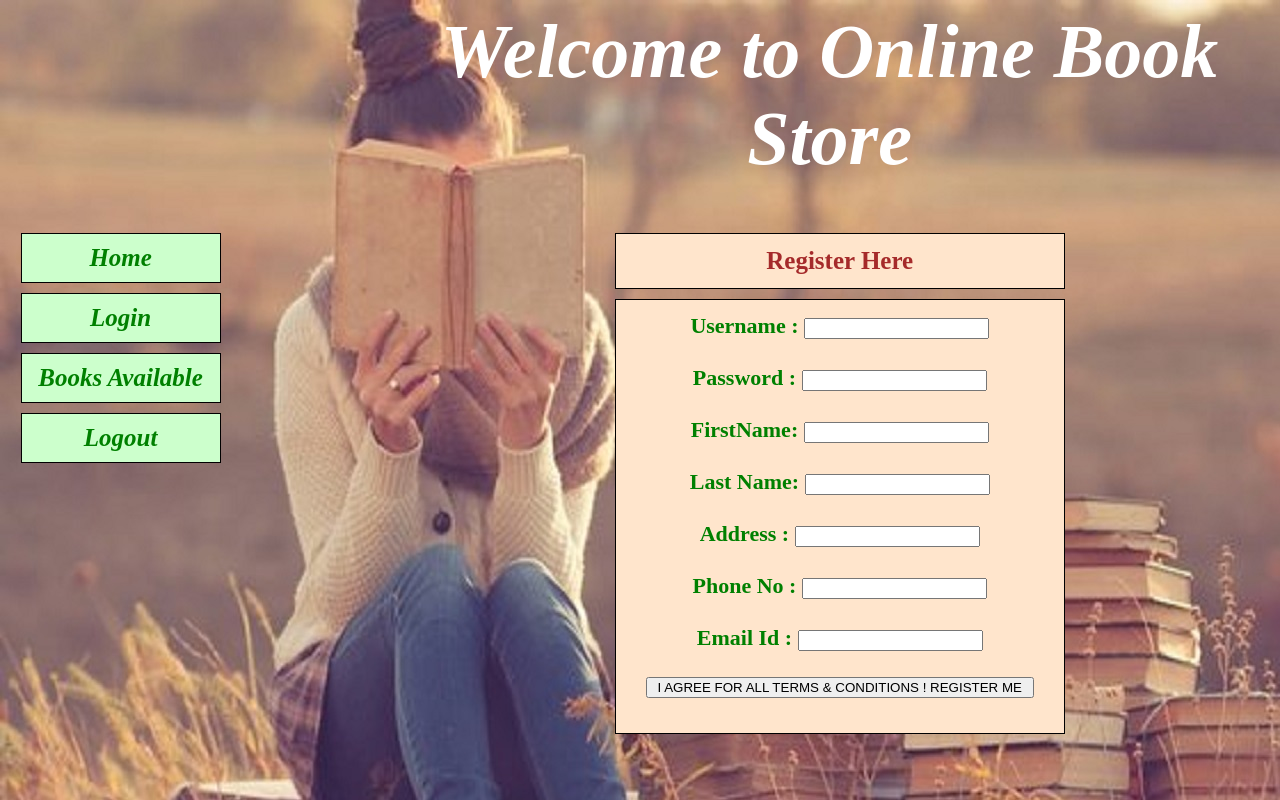
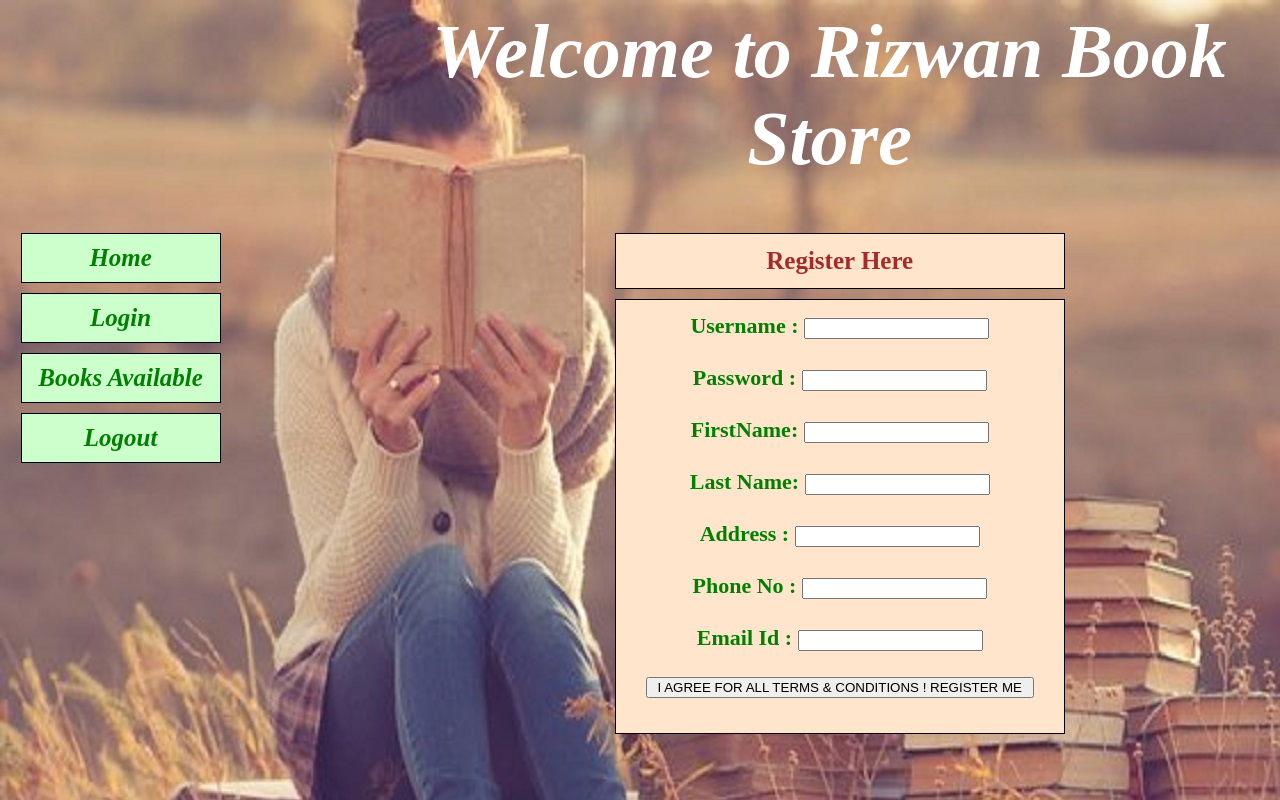
Before and after one commit to rizwanjathol/webapp-at-build-docker-compose-and-jenkins, a plain HTML site: page WebContent/UserRegister.html in a window 1280 px wide. Drawn offline with Linux system fonts and the light colour scheme.

Commit message:
Update UserRegister.html

```diff
--- a/WebContent/UserRegister.html
+++ b/WebContent/UserRegister.html
@@ -78,7 +78,7 @@
 
 <body>
 	<div id="topmid">
-		<h1>Welcome to Online Book Store</h1>
+		<h1>Welcome to Rizwan Book Store</h1>
 	</div>
 	<div class="home">
 		<a href="userlog">Home</a>
```
